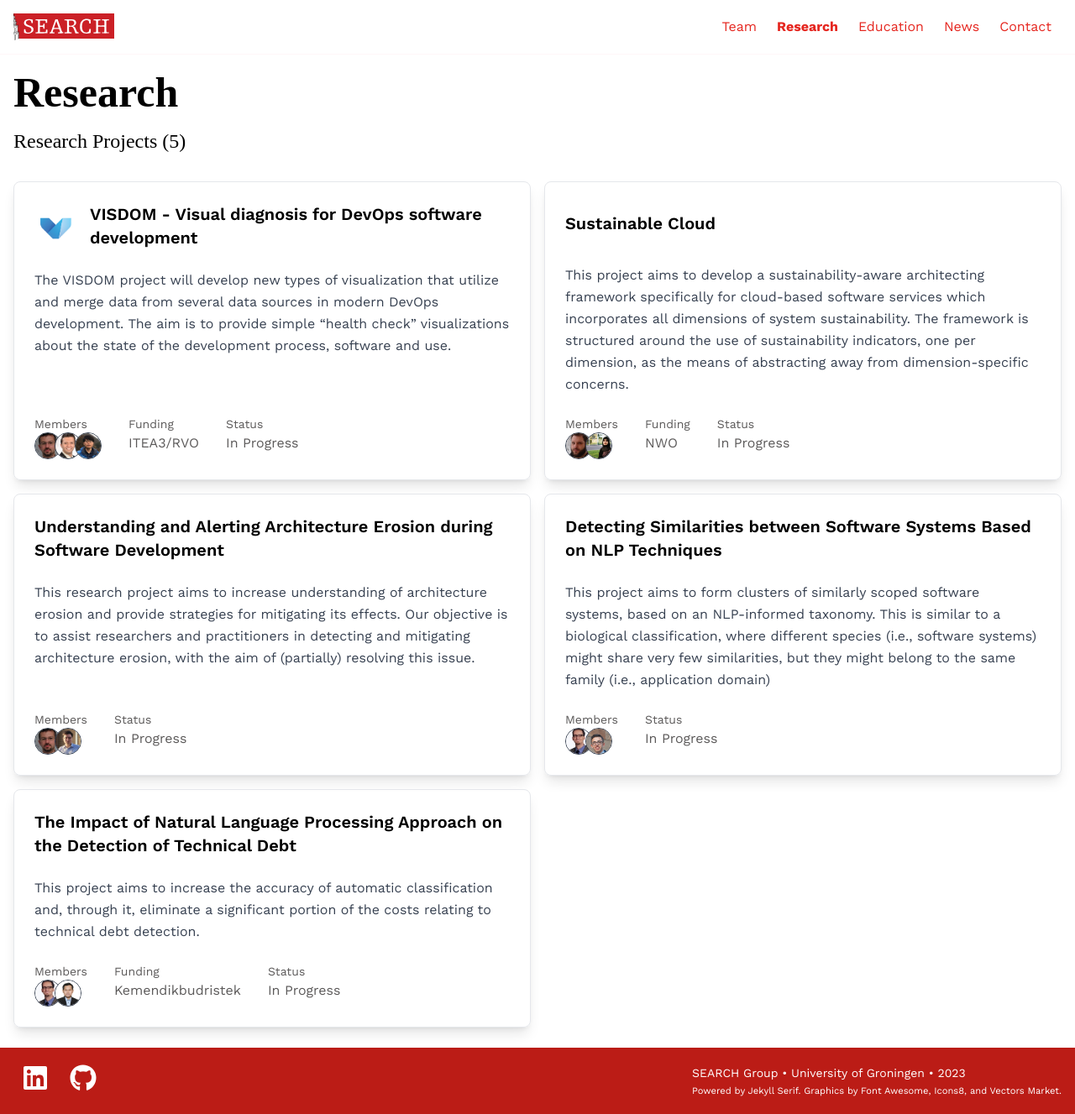
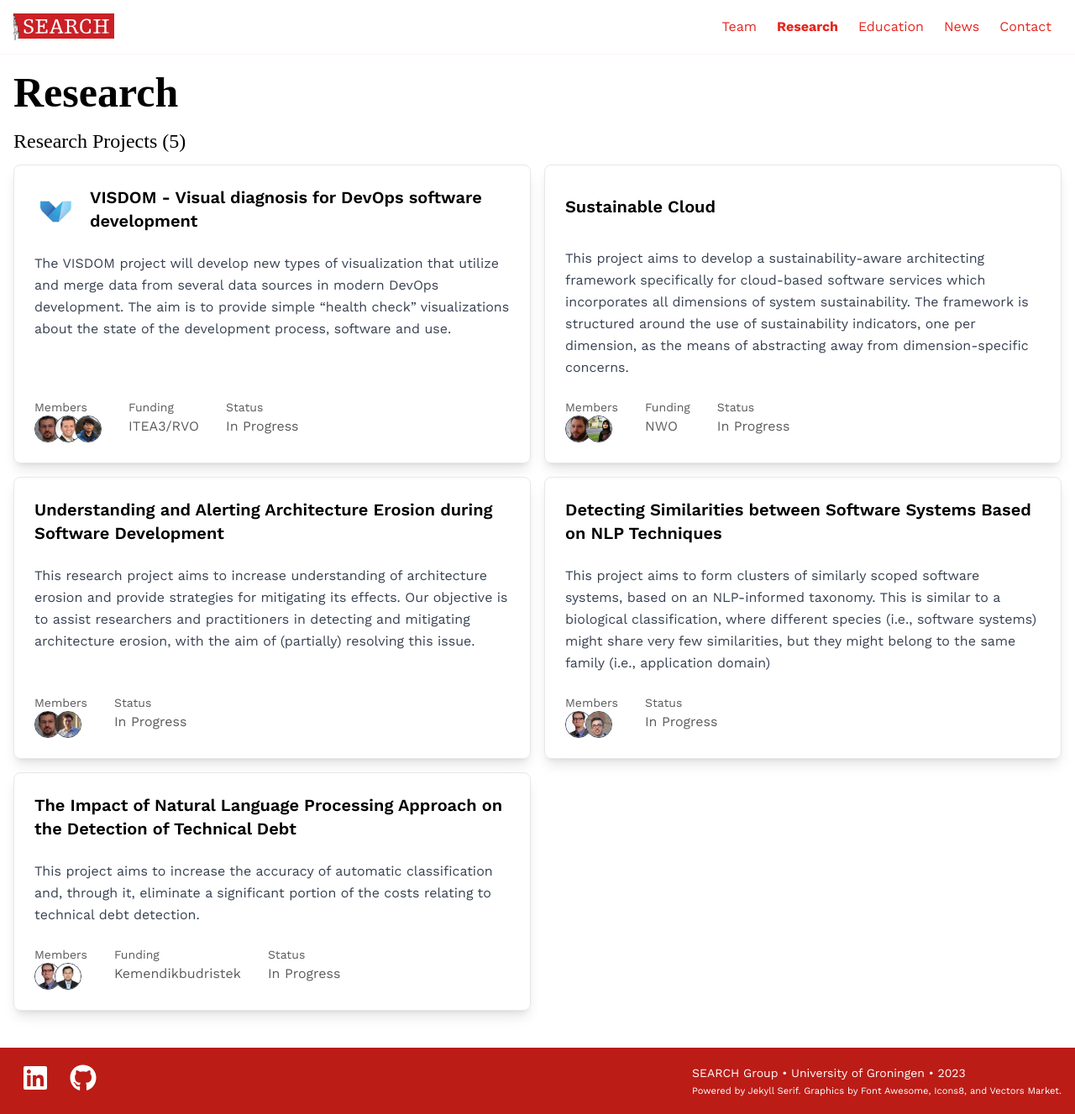
Before and after one commit to search-rug/search-rug.github.io, a Jekyll site: the page built from research.md, in a window 1280 px wide and 1327 px high. Shown: the whole window at 84% size. Built offline with Jekyll 4.4.1, drawn with Linux system fonts in a browser that asks for light colours; nearby versions of some CDN libraries; some web fonts are replaced.

Commit message:
refactor: tweak spacing

```diff
--- a/_layouts/research.html
+++ b/_layouts/research.html
@@ -4,9 +4,9 @@ layout: default
 bodyClass: "page-research"
 ---
 
-<div class="container mx-auto px-4 pb-6 pt-[100px] pb-md-10">
+<div class="container space-y-8 mx-auto px-4 pb-6 pt-[100px] pb-md-10">
   <h1 class="text-black text-5xl leading-5 lg:text-[50px] font-semibold mb-8">{{page.title}}</h1>
-  <section class="space-y-8">
+  <section class="space-y-3">
     {% assign active_projects = site.projects | where_exp: "project", "project.status == 'In Progress'"  %}
     <h2 class="text-2xl">Research Projects ({{active_projects.size}}) </h2>
     <div class="grid lg:grid-cols-2 gap-4">
```
